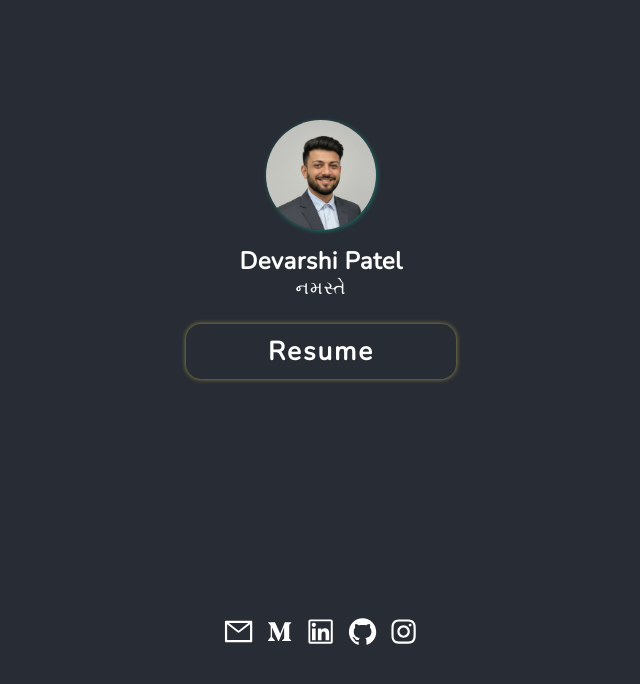
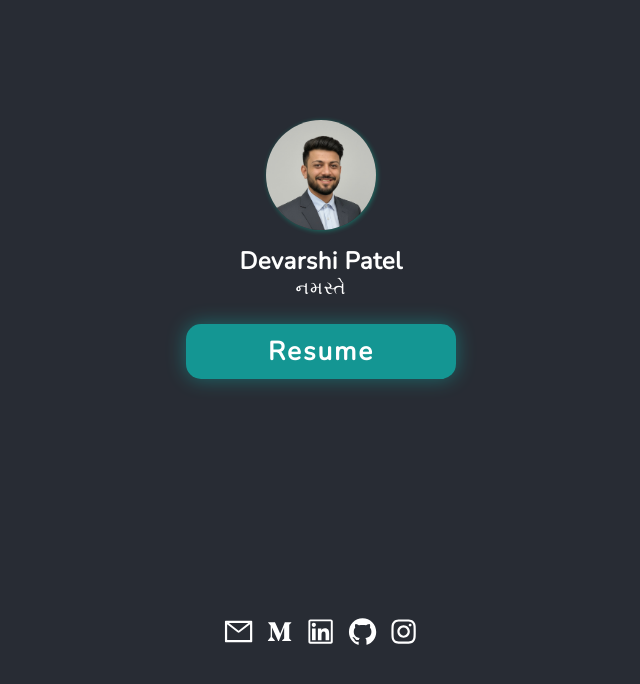
Before and after one commit to dpatel-8112/dpatel-8112.github.io, a React (Create React App) app: page / in a window 1280 px wide. Shown: the top 684 px of the page, without its empty margins (319-959 px from the left). Built offline with nearby package versions, Linux system fonts and the light colour scheme.

Commit message:
Design Enhanced

```diff
--- a/src/style/Phone.css
+++ b/src/style/Phone.css
@@ -87,15 +87,19 @@
   padding: 10px;
   /* border: 2px solid white; */
   /*box-shadow: 0px 0px 10px rgba(245, 245, 245, 0.342);*/
-  box-shadow: 0 0 5px rgba(240, 225, 88, 0.575);
+  /*box-shadow: 0 0 5px rgba(240, 225, 88, 0.575);*/
+  box-shadow: 0 0 20px rgba(0, 255, 242, 0.3);
   border-radius: 15px;
   cursor: pointer;
+
+  background-color: rgba(0, 255, 242, 0.5);
 }
 .Links_Container .Link_Container:hover {
   background-color: #282c34d8;
   /* border: 2px solid rgb(0, 128, 32); */
   border: none;
-  box-shadow: 0 0 15px rgba(240, 225, 88, 0.575);
+  box-shadow: 2px 2px 20px rgba(240, 225, 88, 0.575);
+  /*background-color: rgba(240, 225, 88, 0.5);*/
 }
 .Links_Container .Link_Container .Link {
   font-weight: 600;
```
